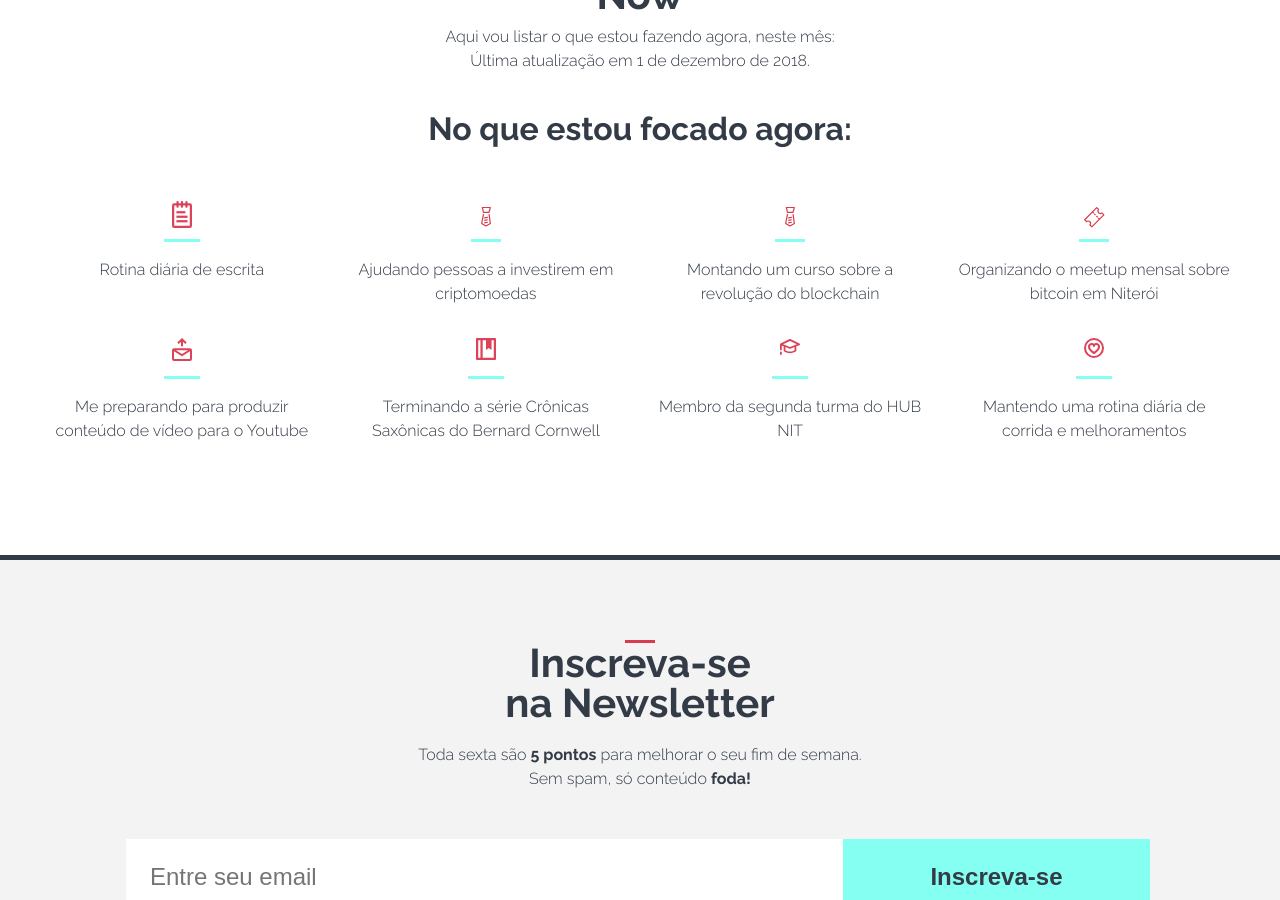
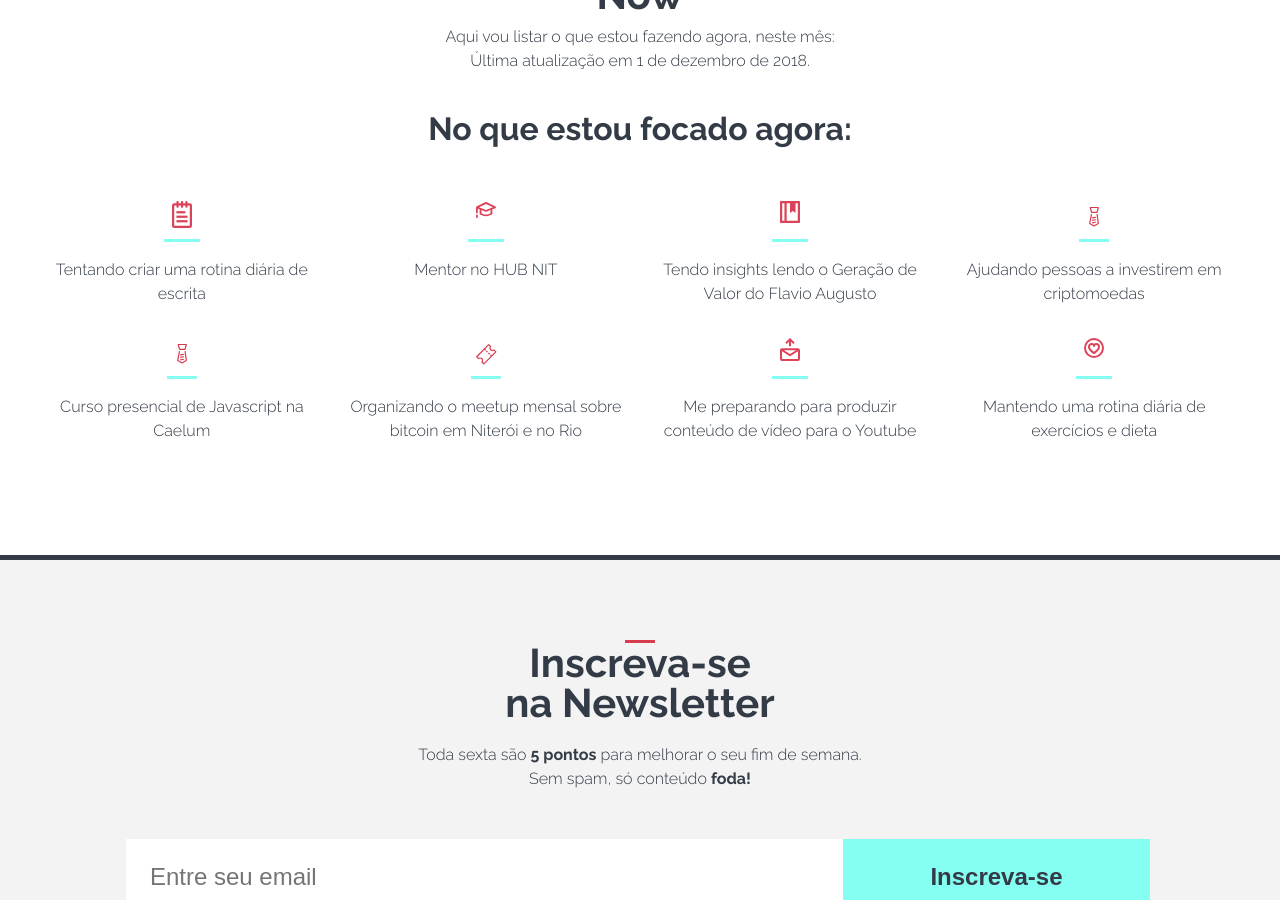
Before and after one commit to pedromarins/pedromarins.github.io, a Jekyll site: the page built from index.html, in a window 1280 px wide and 900 px high, scrolled down 2221 px. Built offline with Jekyll 4.4.1, drawn with Linux system fonts in a browser that asks for light colours.

Commit message:
o que estou fazendo em fevereiro de 2019

```diff
--- a/_data/now.yml
+++ b/_data/now.yml
@@ -1,25 +1,25 @@
-- content: Rotina diária de escrita
+- content: Tentando criar uma rotina diária de escrita
   type: blog
+
+- content: Mentor no HUB NIT
+  type: study
+
+- content: Tendo insights lendo o Geração de Valor do Flavio Augusto
+  type: book
 
 - content: Ajudando pessoas a investirem em criptomoedas
   type: job
 
-- content: Montando um curso sobre a revolução do blockchain
+- content: Curso presencial de Javascript na Caelum
   type: job
 
-- content: Organizando o meetup mensal sobre bitcoin em Niterói
+- content: Organizando o meetup mensal sobre bitcoin em Niterói e no Rio
   type: event
 
 - content: Me preparando para produzir conteúdo de vídeo para o Youtube
   type: newsletter
 
-- content: Terminando a série Crônicas Saxônicas do Bernard Cornwell
-  type: book
-
-- content: Membro da segunda turma do HUB NIT
-  type: study
-
-- content: Mantendo uma rotina diária de corrida e melhoramentos
+- content: Mantendo uma rotina diária de exercícios e dieta
   type: life
 
 
```
